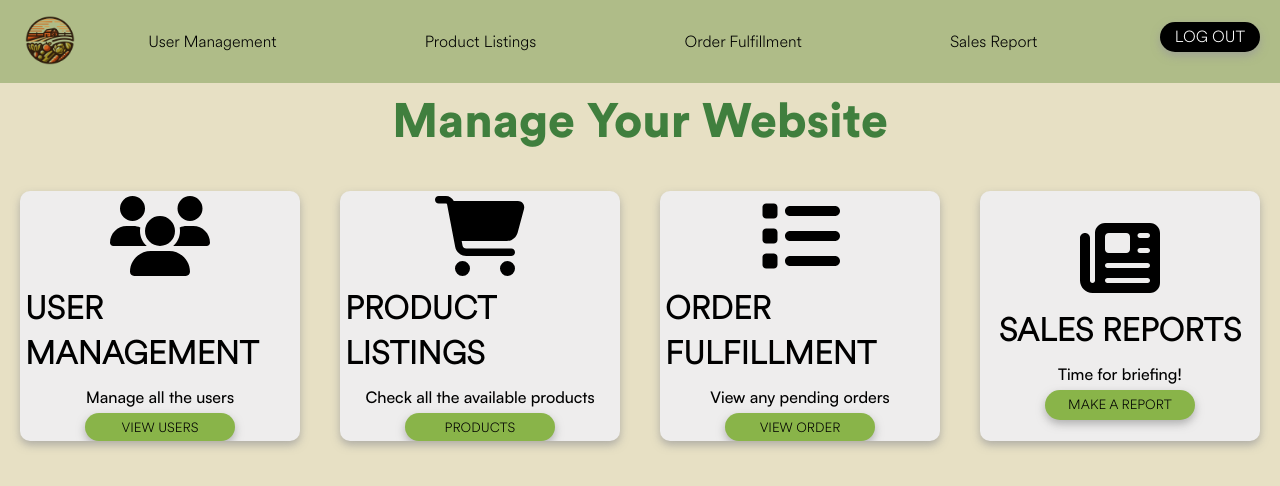
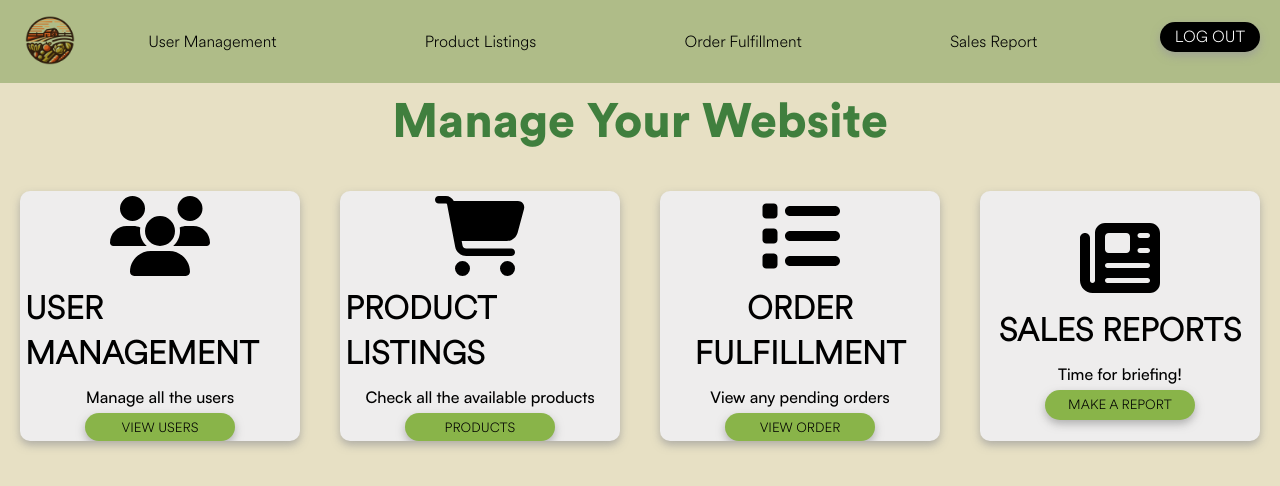
Before and after one commit to lorenzzzeu/CMSC-100-U1L-Project, a React (Vite) app: page /admin-page in a window 1280 px wide. Shown: the top 486 px of the page. Built offline with nearby package versions, Linux system fonts and the light colour scheme; sample sign-in values are in the browser's storage.

Commit message:
style: changed minor alignment issue

```diff
--- a/src/pages/Admin/AdminHome.jsx
+++ b/src/pages/Admin/AdminHome.jsx
@@ -58,7 +58,7 @@ const AdminHome = () => {
         <div className='admin-cards'>
           {/* Order Fulfillment Icon */}
           <FontAwesomeIcon icon={faList} size='5x' className='icon'/>
-          <h1>ORDER FULFILLMENT</h1>
+          <center><h1>ORDER FULFILLMENT</h1></center>
           <p>View any pending orders</p>
           <button onClick={goToOrder}>VIEW ORDER</button>
         </div>
```
